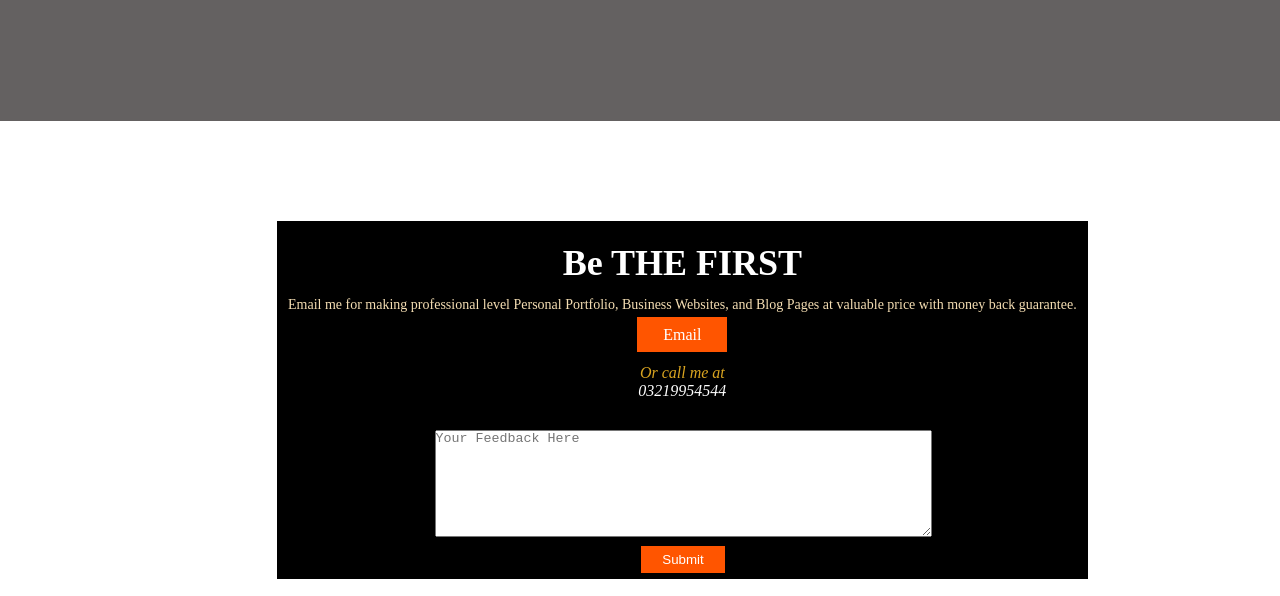
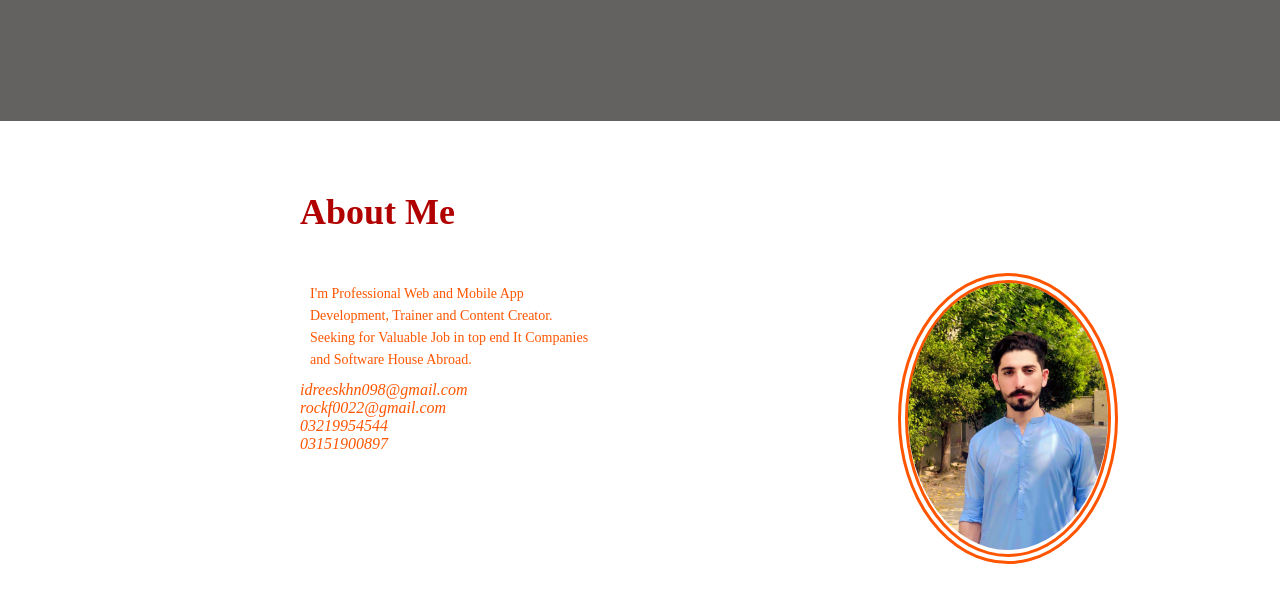
Before and after one commit to idreesqureishi/Actual-Portfolio, a plain HTML site: page index.html in a window 1280 px wide. Shown: the part 1840-2436 px from the top of the page. Drawn offline with Linux system fonts and the light colour scheme.

Commit message:
about me updated

```diff
--- a/css/style.css
+++ b/css/style.css
@@ -411,6 +411,33 @@ h3{
 }
 
 
+/* about section start */
+#about{
+    padding-left: 300px;
+    padding-top: 70px;
+}
+
+
+.container{
+    margin: 40px 0px;
+    display: flex;
+    justify-content: left;
+
+}
+
+.about{
+    color: #ff5500;
+}
+
+.about-image{
+    margin-left: 300px;
+    border: 10px double #ff5500;
+    border-radius: 50%;
+}
+
+.about-image img{
+    border-radius: 50%;
+}
 
 /* Footer Styling Starts here */
 #footer{
--- a/index.html
+++ b/index.html
@@ -139,6 +139,34 @@
 <!-- Skills section ends here -->
 
 
+
+
+<!-- About Section Starts here -->
+
+    <section id="about">
+        <h1>About Me</h1>
+        <div class="container">
+
+            <div class="about">
+                <p class="about">I'm Professional Web and Mobile App <br> Development, Trainer and Content Creator. <br>Seeking for Valuable Job in top end It Companies <br> and Software House Abroad.</p>
+                <address>idreeskhn098@gmail.com <br>
+                rockf0022@gmail.com <br>
+                03219954544 <br>
+                03151900897
+                </address>
+            </div>
+
+
+            <div class="about-image">
+                <img src="./images/idrees.JPG" width="200px" alt="">
+            </div>
+        </div>
+    </section>
+
+
+<!-- About Section Starts here -->
+
+
 <!-- Contact Section Starts Here -->
     <section id="footer-box">
         <div class="box">
```
